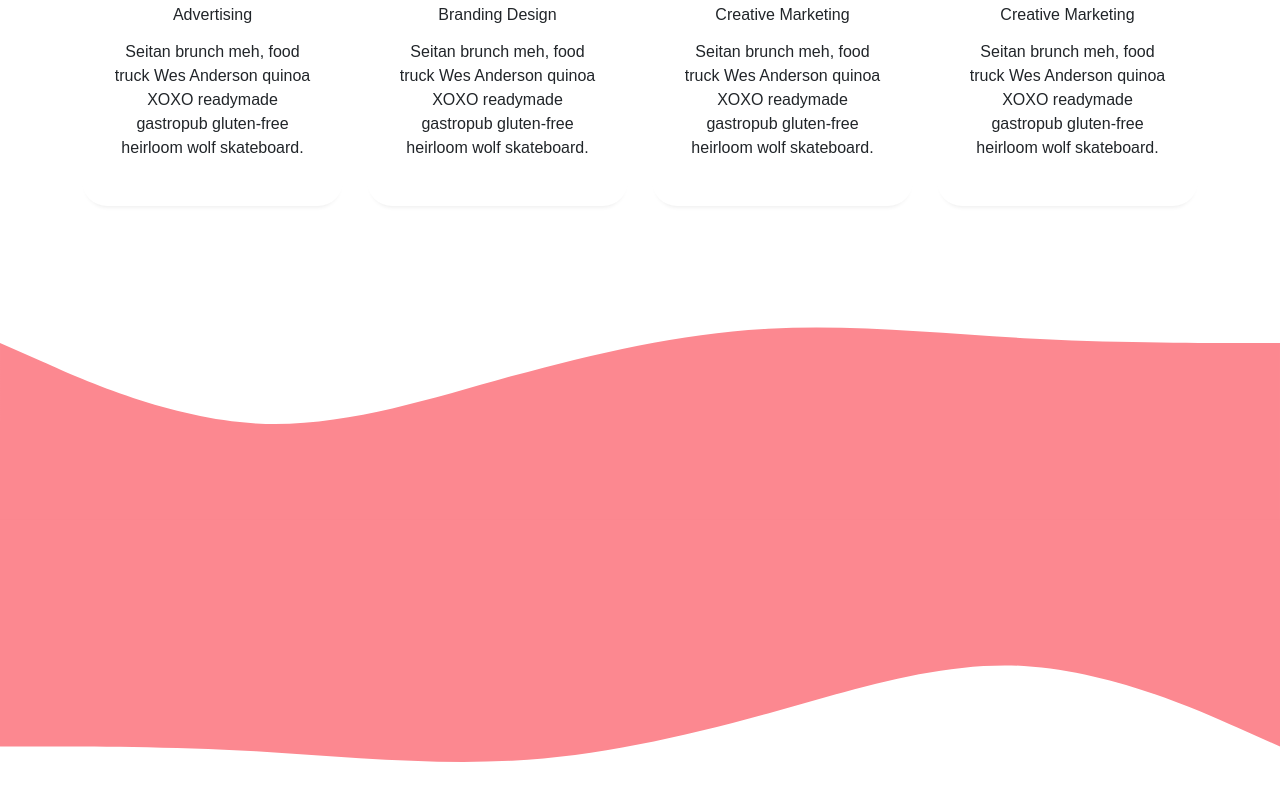
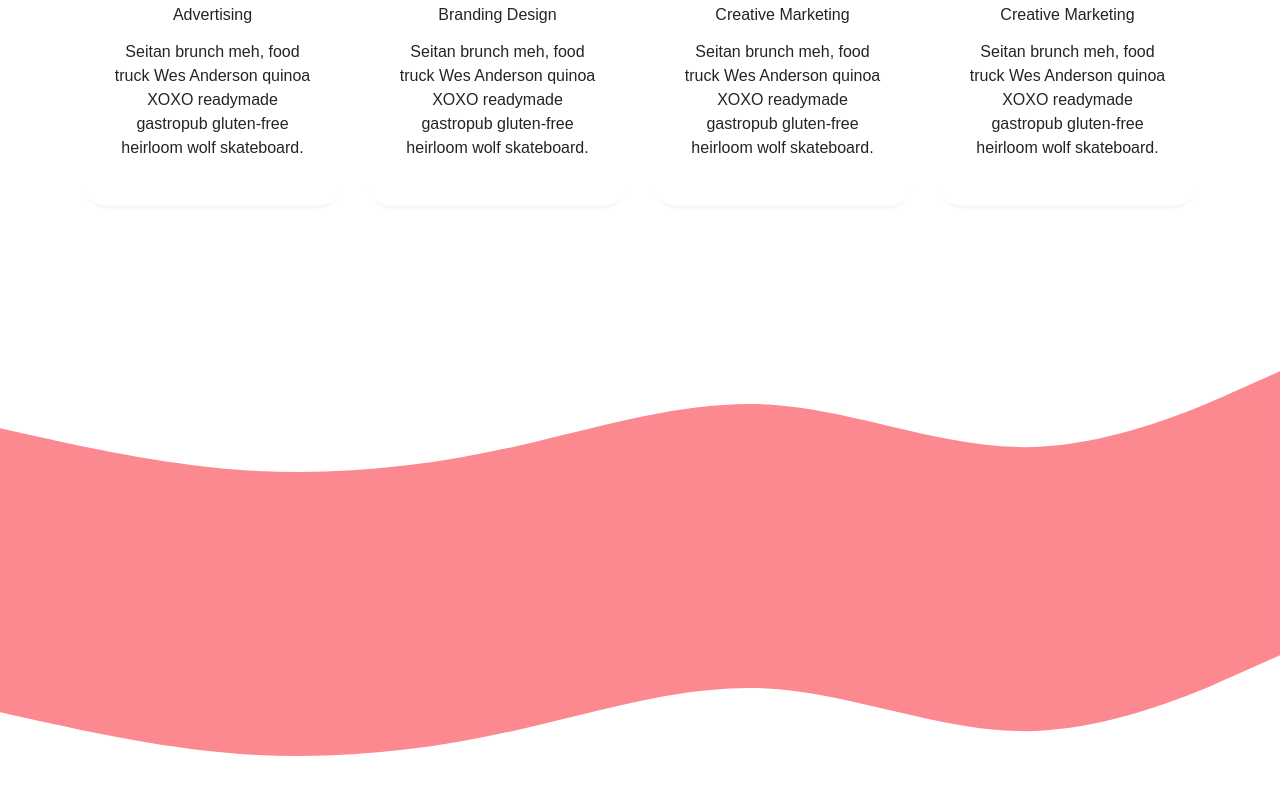
Before and after one commit to miguepoloc/cognied-front, a React (Create React App) app: page / in a window 1280 px wide. Shown: the part 831-1631 px from the top of the page. Built offline with nearby package versions, Linux system fonts and the light colour scheme.

Commit message:
cambio de svg en la seccion de objetivos.

```diff
--- a/src/components/Objetives.jsx
+++ b/src/components/Objetives.jsx
@@ -88,23 +88,14 @@ const Objetives = ({ section }) => {
                     <path
                         fill="#FC8890"
                         fill-opacity="1"
-                        d="M0,64L48,85.3C96,107,192,149,288,154.7C384,160,480,128,576,101.3C672,75,768,53,864,48C960,43,1056,53,1152,58.7C1248,64,1344,64,1392,64L1440,64L1440,320L1392,320C1344,320,1248,320,1152,320C1056,320,960,320,864,320C768,320,672,320,576,320C480,320,384,320,288,320C192,320,96,320,48,320L0,320Z"
+                        d="M0,160L48,170.7C96,181,192,203,288,208C384,213,480,203,576,181.3C672,160,768,128,864,133.3C960,139,1056,181,1152,181.3C1248,181,1344,139,1392,117.3L1440,96L1440,320L1392,320C1344,320,1248,320,1152,320C1056,320,960,320,864,320C768,320,672,320,576,320C480,320,384,320,288,320C192,320,96,320,48,320L0,320Z"
                     ></path>
                 </svg>
-                <svg
-                    transform="rotate(180)"
-                    xmlns="http://www.w3.org/2000/svg"
-                    viewBox="0 0 1440 320"
-                    style={{
-                        padding: "0 auto",
-                        marginTop: "-4%",
-                        transform: "rotate(180deg)  ",
-                    }}
-                >
+                <svg xmlns="http://www.w3.org/2000/svg" viewBox="0 0 1440 320">
                     <path
                         fill="#FC8890"
                         fill-opacity="1"
-                        d="M0,64L48,85.3C96,107,192,149,288,154.7C384,160,480,128,576,101.3C672,75,768,53,864,48C960,43,1056,53,1152,58.7C1248,64,1344,64,1392,64L1440,64L1440,320L1392,320C1344,320,1248,320,1152,320C1056,320,960,320,864,320C768,320,672,320,576,320C480,320,384,320,288,320C192,320,96,320,48,320L0,320Z"
+                        d="M0,160L48,170.7C96,181,192,203,288,208C384,213,480,203,576,181.3C672,160,768,128,864,133.3C960,139,1056,181,1152,181.3C1248,181,1344,139,1392,117.3L1440,96L1440,0L1392,0C1344,0,1248,0,1152,0C1056,0,960,0,864,0C768,0,672,0,576,0C480,0,384,0,288,0C192,0,96,0,48,0L0,0Z"
                     ></path>
                 </svg>
             </div>
```
